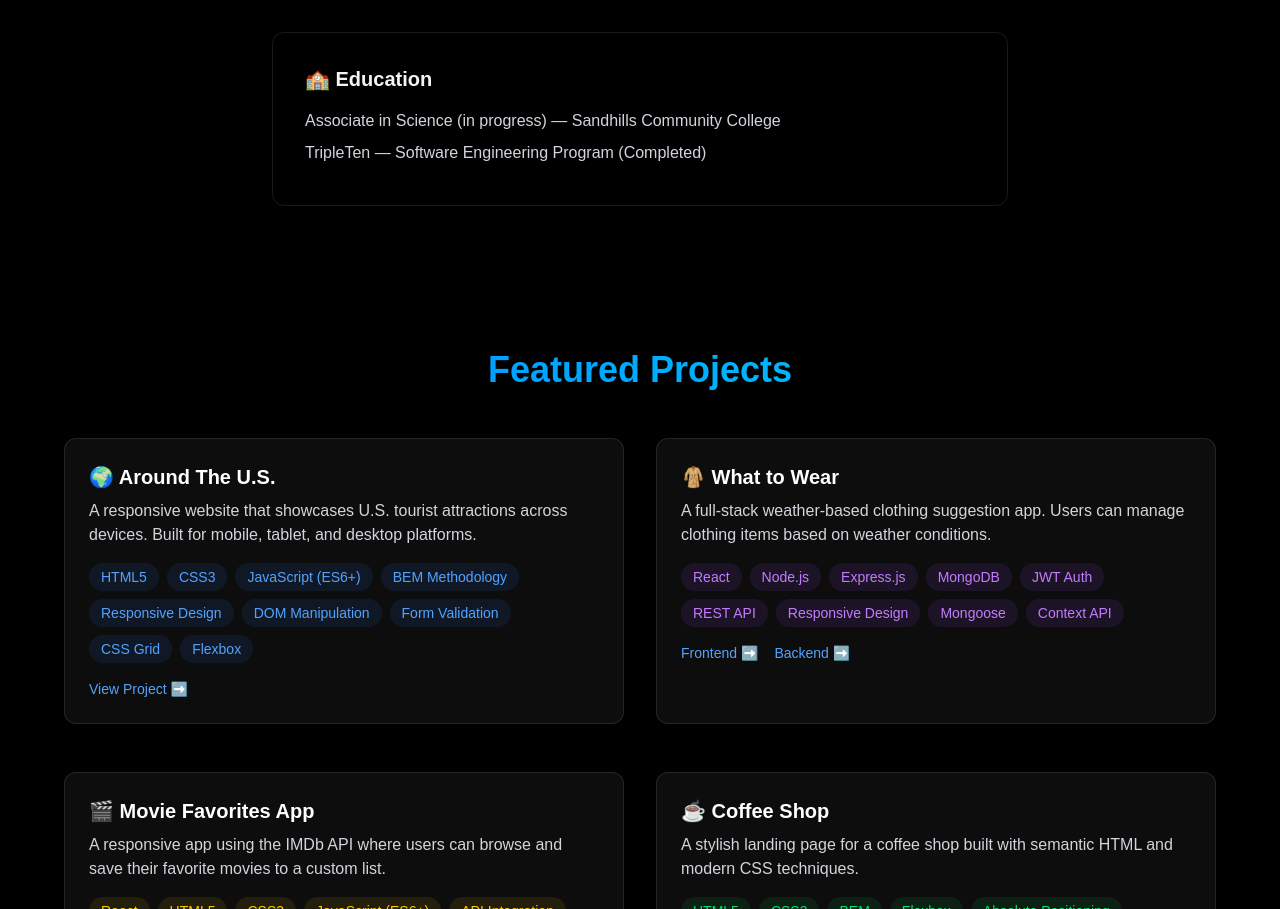
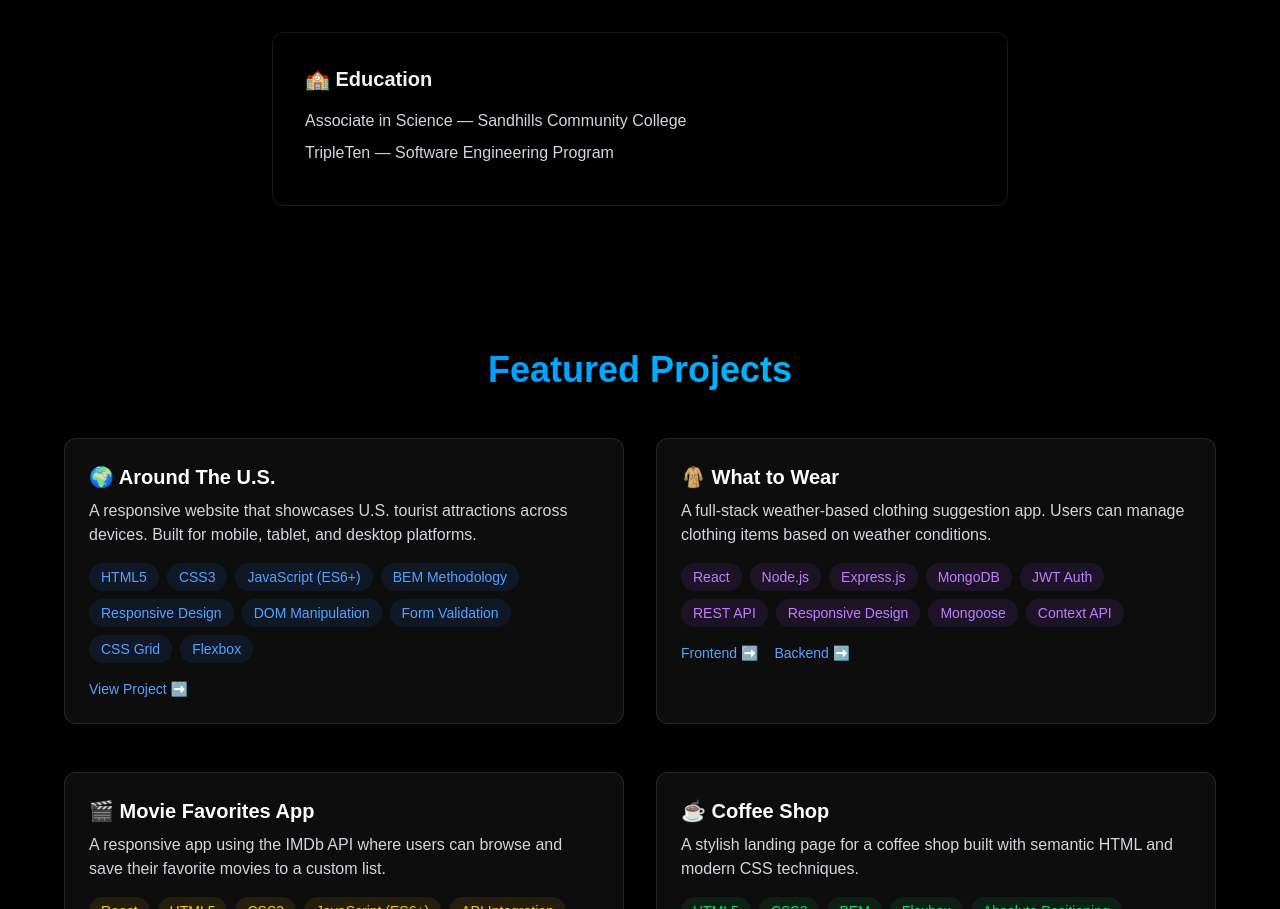
Before and after one commit to prince21241/PORTFOLIO-WEBSITE, a React (Vite) app: page / in a window 1280 px wide. Shown: the part 1782-2691 px from the top of the page. Built offline with nearby package versions, Linux system fonts and the light colour scheme.

Commit message:
Update About.jsx

```diff
--- a/src/components/sections/About.jsx
+++ b/src/components/sections/About.jsx
@@ -171,10 +171,10 @@ export const About = () => {
           <div className="rounded-xl p-8 border-white/10 border mt-8 hover:-translate-y-1 transition-all">
             <h3 className="text-xl font-bold mb-4">🏫 Education</h3>
             <p className="text-gray-300 mb-2">
-              Associate in Science (in progress) — Sandhills Community College
+              Associate in Science — Sandhills Community College
             </p>
             <p className="text-gray-300 mb-2">
-              TripleTen — Software Engineering Program (Completed)
+              TripleTen — Software Engineering Program
             </p>
           </div>
         </div>
```
